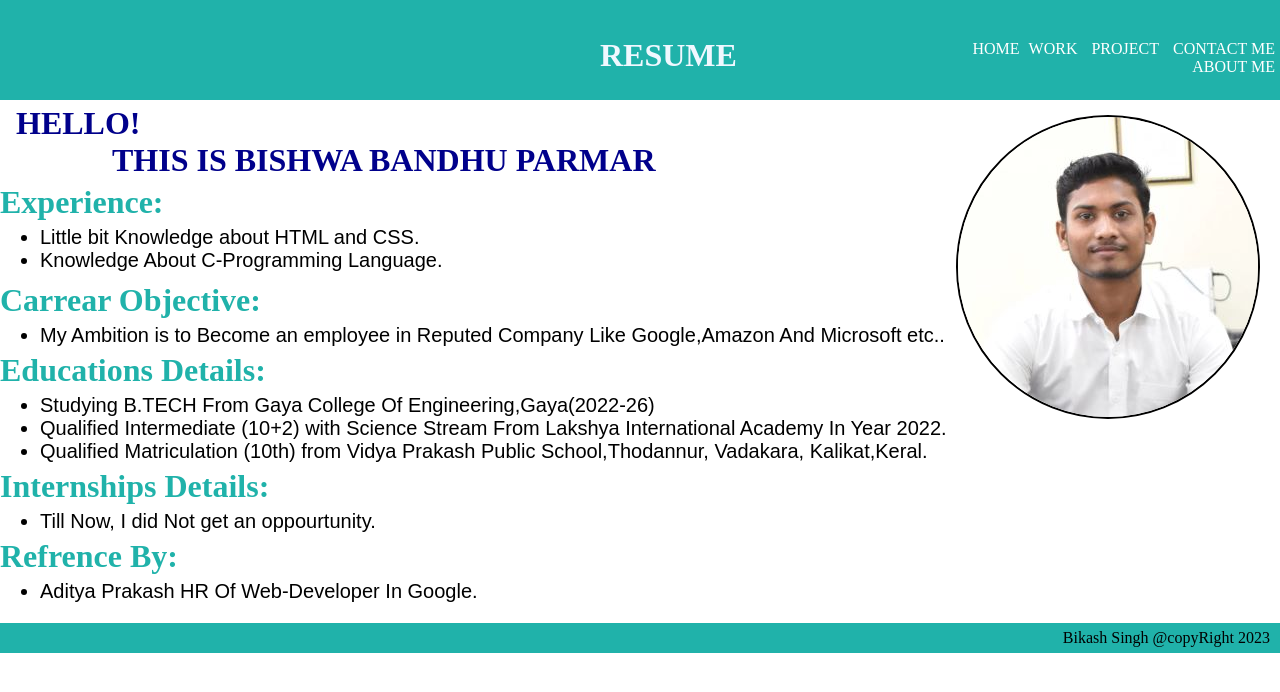
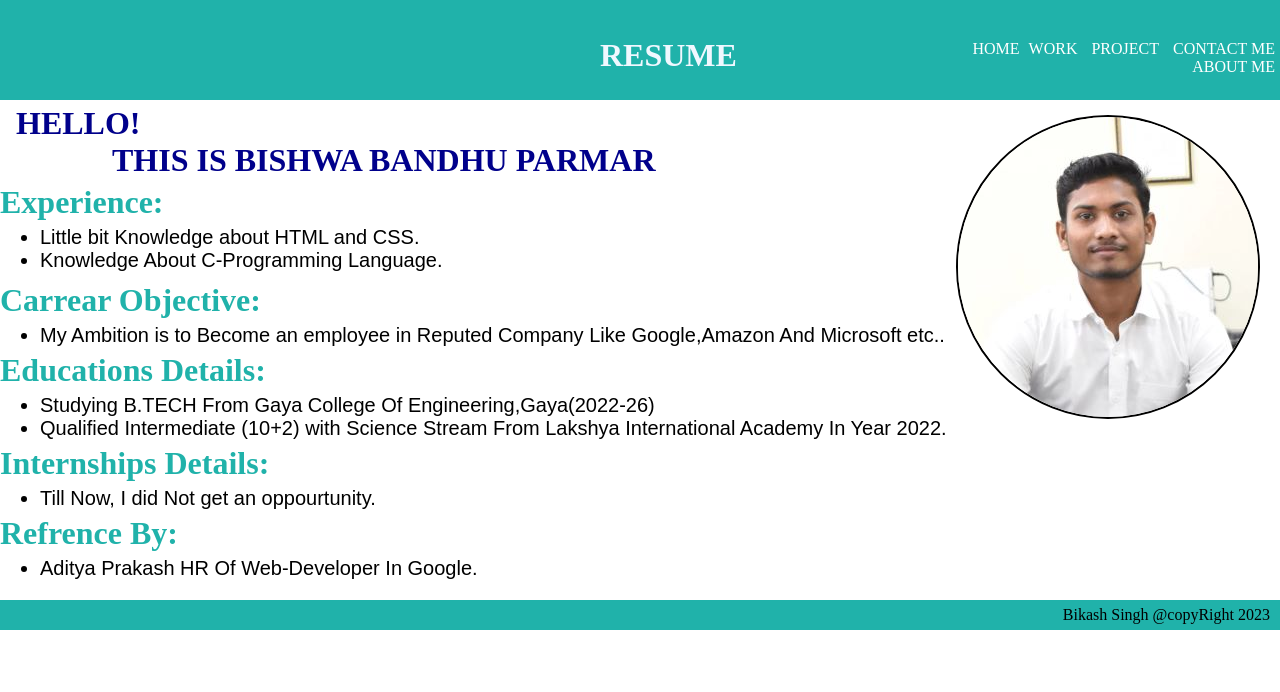
Before and after one commit to bishwa-bandhu-parmar-06/Static-Portfolio, a plain HTML site: page resume.html in a window 1280 px wide. Drawn offline with Linux system fonts and the light colour scheme.

Commit message:
Update resume.html

```diff
--- a/resume.html
+++ b/resume.html
@@ -174,7 +174,7 @@
                     <ul class="para2">
                         <li>Studying B.TECH From Gaya College Of Engineering,Gaya(2022-26)</li>
                         <li>Qualified Intermediate (10+2) with Science Stream From Lakshya International Academy In Year 2022.</li>
-                        <li>Qualified Matriculation (10th) from Vidya Prakash Public School,Thodannur, Vadakara, Kalikat,Keral.</li>
+
 
                     </ul>
                     <h3 class="intern">Internships Details:</h3>
```
